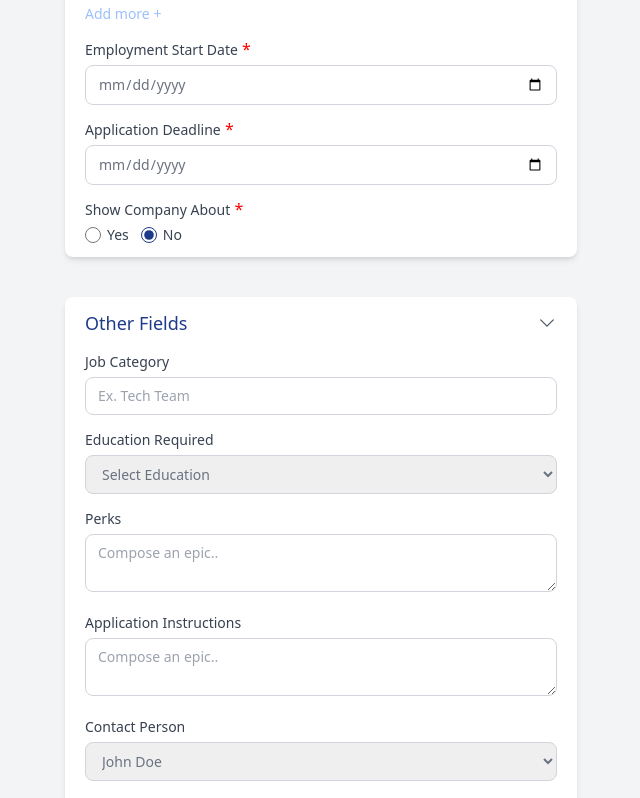
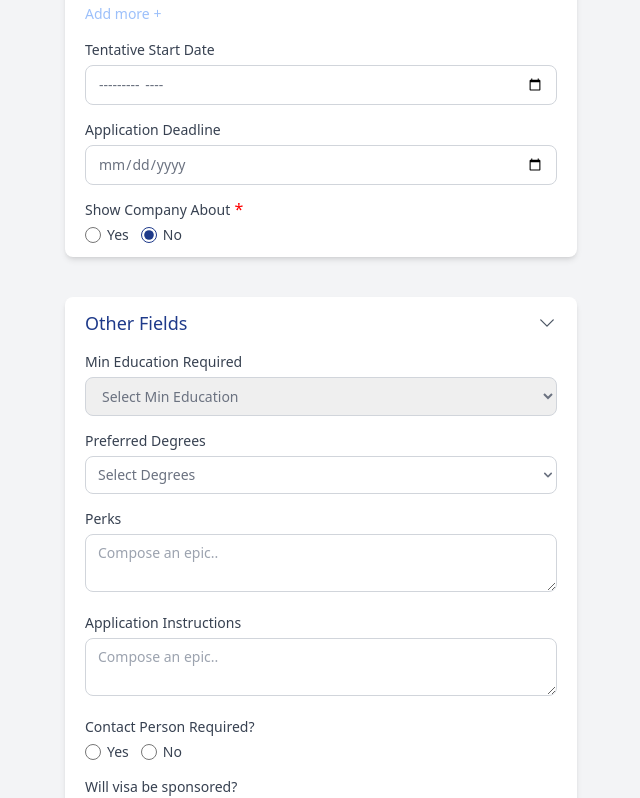
Before and after one commit to jibranjan/tanstack-form, a React (Vite) app: page / in a window 1280 px wide. Shown: the part 1160-1958 px from the top of the page, without its empty margins (215-855 px from the left). Built offline with nearby package versions, Linux system fonts and the light colour scheme.

Commit message:
add feedbacks

```diff
--- a/src/job-application-tab/JobApplication.tsx
+++ b/src/job-application-tab/JobApplication.tsx
@@ -27,18 +27,12 @@ function JobApplication({ form }: JobApplicationProps) {
     ];
 
     const [fields, setFields] = useState<FieldType[]>([
-        // Important Fields
-        { id: 'first-name', name: 'First name', isMandatory: true, section: 'important' },
-        { id: 'last-name', name: 'Last name', isMandatory: true, section: 'important' },
-        { id: 'email', name: 'Email', isMandatory: true, section: 'important' },
-        { id: 'location', name: 'Location', isMandatory: false, section: 'important', allowChange: true },
-        { id: 'dob', name: 'DOB', isMandatory: false, section: 'important', allowChange: true },
-
         // Other Fields
-        { id: 'skills', name: 'Skills', isMandatory: true, section: 'other' },
-        { id: 'current-salary', name: 'Current salary', isMandatory: true, section: 'other' },
+        { id: 'skills', name: 'Skills', isMandatory: false, section: 'other', allowChange: true },
+        { id: 'cover-letter', name: 'Cover letter', isMandatory: false, section: 'other', allowChange: true },
         { id: 'expected-salary', name: 'Expected salary', isMandatory: false, section: 'other', allowChange: true },
         { id: 'notice-period', name: 'Notice period', isMandatory: false, section: 'other', allowChange: true },
+        { id: 'languages-known', name: 'Languages known', isMandatory: false, section: 'other', allowChange: true },
     ]);
 
     const renderFieldSection = (section: 'important' | 'other') => {
@@ -145,29 +139,6 @@ function JobApplication({ form }: JobApplicationProps) {
                         />
                     ))}
                 </div>
-
-                {/* Assignee */}
-                <form.Field
-                    name="assignee"
-                    children={(field: any) => {
-                        return (
-                            <div>
-                                <label htmlFor="assignee" className="text-sm text-gray-700 font-light">Assignee</label>
-                                <select
-                                    id="assignee"
-                                    name="assignee"
-                                    value={field.state.value || ""}
-                                    className="text-sm font-light text-gray-500 ring-0 border border-gray-300 w-full py-2 px-3 rounded-lg mt-1"
-                                    onChange={(e) => field.handleChange(e.target.value)}
-                                    onBlur={field.handleBlur}
-                                >
-                                    <option value="john">John Doe</option>
-                                    <option value="jane">Jane Doe</option>
-                                </select>
-                            </div>
-                        )
-                    }}
-                />
             </div>
 
             {/* Candidate Fields */}
@@ -187,38 +158,16 @@ function JobApplication({ form }: JobApplicationProps) {
                         <span>Re-order Fields</span>
                     </div>
                 </div>
-                {/* Important Fields */}
-                <div className="flex flex-col gap-2">
-                    <h3 className="text-gray-700 text-sm bg-gray-100 p-2 rounded-lg">Important Fields</h3>
-                    {renderFieldSection('important')}
-                </div>
 
                 {/* Other Fields */}
                 <div className="flex flex-col gap-2">
-                    <h3 className="text-gray-700 text-sm bg-gray-100 p-2 rounded-lg">Other Fields</h3>
+                    <h3 className="text-gray-700 text-sm bg-gray-100 p-2 rounded-lg">
+                        Other Fields
+                        <p className="text-xs text-gray-700 font-light mt-1">
+                            First name, last name and email are already added.
+                        </p>
+                    </h3>
                     {renderFieldSection('other')}
-                </div>
-
-                {/* Custom Fields */}
-                <div className="flex flex-col gap-2">
-                    <h3 className="text-gray-700 text-sm bg-gray-100 p-2 rounded-lg">Custom Fields</h3>
-                    <div className="flex flex-col gap-2 p-2">
-                        {/* {customFields.map((field) => (
-                            <div key={field.id} className="flex items-center justify-between gap-2 col-span-1">
-                                <span>{field.name}</span>
-                            </div>
-                        ))} */}
-
-                        <div
-                            className="border border-dashed border-blue-900 rounded-lg px-5 py-0.5 flex items-center justify-center gap-2 text-blue-900 cursor-pointer bg-indigo-50 w-fit active:scale-95 transition-all duration-150 ease-in-out"
-                            onClick={() => {
-                                // Will have to show a swal, not doing it rn.
-                            }}
-                        >
-                            <span className="text-lg">+</span>
-                            <span className="text-sm">Create Custom Field</span>
-                        </div>
-                    </div>
                 </div>
             </div>
 
--- a/src/job-description-tab/ImportantFields.tsx
+++ b/src/job-description-tab/ImportantFields.tsx
@@ -523,7 +523,7 @@ function ImportantFields({ form }: ImportantFieldsProps) {
                                 onChange={(e) => {
                                     field.handleChange(e.target.value);
                                 }}
-                                className="text-sm font-light text-gray-500 ring-0 border border-gray-300 w-full py-2 px-3 rounded-lg mt-1"
+                                className="text-sm font-light text-gray-500 ring-0 border border-gray-300 w-full py-2 px-3 rounded-lg mt-1 req-input-field"
                                 placeholder="Enter Job Description"
                             ></textarea>
                         </div>
@@ -533,7 +533,7 @@ function ImportantFields({ form }: ImportantFieldsProps) {
 
             {/* Salary */}
             <div>
-                <span className="text-sm text-gray-700 eqp-required-field">
+                <span className="text-sm text-gray-700">
                     Salary
                 </span>
                 <div className="flex items-center gap-3 mt-1">
@@ -545,10 +545,10 @@ function ImportantFields({ form }: ImportantFieldsProps) {
                                 value={field.state.value || ""}
                                 onBlur={field.handleBlur}
                                 onChange={(e) => field.handleChange(e.target.value)}
-                                className="text-sm font-light text-gray-500 ring-0 border border-gray-300 py-2 px-3 rounded-lg w-24 req-input-field"
+                                className="text-sm font-light text-gray-500 ring-0 border border-gray-300 py-2 px-3 rounded-lg w-24"
                             >
-                                <option value="usd">$</option>
-                                <option value="inr">₹</option>
+                                <option value="usd">USD</option>
+                                <option value="inr">INR</option>
                             </select>
                         )}
                     />
@@ -561,7 +561,7 @@ function ImportantFields({ form }: ImportantFieldsProps) {
                                 value={field.state.value || ""}
                                 onBlur={field.handleBlur}
                                 onChange={(e) => field.handleChange(e.target.value)}
-                                className="text-sm font-light text-gray-500 ring-0 border border-gray-300 w-full py-2 px-3 rounded-lg req-input-field"
+                                className="text-sm font-light text-gray-500 ring-0 border border-gray-300 w-full py-2 px-3 rounded-lg"
                                 placeholder="Min salary"
                             />
                         )}
@@ -575,7 +575,7 @@ function ImportantFields({ form }: ImportantFieldsProps) {
                                 value={field.state.value || ""}
                                 onBlur={field.handleBlur}
                                 onChange={(e) => field.handleChange(e.target.value)}
-                                className="text-sm font-light text-gray-500 ring-0 border border-gray-300 w-full py-2 px-3 rounded-lg req-input-field"
+                                className="text-sm font-light text-gray-500 ring-0 border border-gray-300 w-full py-2 px-3 rounded-lg"
                                 placeholder="Max salary"
                             />
                         )}
@@ -609,7 +609,7 @@ function ImportantFields({ form }: ImportantFieldsProps) {
                                         onChange={(e) => {
                                             field.handleChange(e.target.value);
                                         }}
-                                        className="text-sm font-light text-gray-500 ring-0 border border-gray-300 w-full py-2 px-3 rounded-lg mt-1"
+                                        className="text-sm font-light text-gray-500 ring-0 border border-gray-300 w-full py-2 px-3 rounded-lg mt-1 req-input-field"
                                         placeholder="Enter Responsibilities"
                                     ></textarea>
                                 </div>
@@ -647,21 +647,21 @@ function ImportantFields({ form }: ImportantFieldsProps) {
 
             <form.Field
                 className="flex flex-col gap-5"
-                name="employmentStartDate"
+                name="tentativeStartDate"
                 children={(field: any) => {
                     return (
                         <div>
-                            <label htmlFor={field.name} className="text-sm text-gray-700 eqp-required-field">
-                                Employment Start Date
+                            <label htmlFor={field.name} className="text-sm text-gray-700">
+                                Tentative Start Date
                             </label>
                             <input
                                 id={field.name}
-                                type="date"
+                                type="month"
                                 name={field.name}
                                 value={field.state.value || ""}
                                 onBlur={field.handleBlur}
                                 onChange={(e) => field.handleChange(e.target.value)}
-                                className="text-sm font-light text-gray-500 ring-0 border border-gray-300 w-full py-2 px-3 rounded-lg mt-1 req-input-field"
+                                className="text-sm font-light text-gray-500 ring-0 border border-gray-300 w-full py-2 px-3 rounded-lg mt-1"
                             />
                         </div>
                     );
@@ -675,7 +675,7 @@ function ImportantFields({ form }: ImportantFieldsProps) {
                 children={(field: any) => {
                     return (
                         <div>
-                            <label htmlFor={field.name} className="text-sm text-gray-700 eqp-required-field">
+                            <label htmlFor={field.name} className="text-sm text-gray-700">
                                 Application Deadline
                             </label>
                             <input
@@ -685,7 +685,7 @@ function ImportantFields({ form }: ImportantFieldsProps) {
                                 value={field.state.value || ""}
                                 onBlur={field.handleBlur}
                                 onChange={(e) => field.handleChange(e.target.value)}
-                                className="text-sm font-light text-gray-500 ring-0 border border-gray-300 w-full py-2 px-3 rounded-lg mt-1 req-input-field"
+                                className="text-sm font-light text-gray-500 ring-0 border border-gray-300 w-full py-2 px-3 rounded-lg mt-1"
                             />
                         </div>
                     );
--- a/src/job-description-tab/OtherFields.tsx
+++ b/src/job-description-tab/OtherFields.tsx
@@ -8,7 +8,14 @@ function OtherFields({ form }: OtherFieldsProps) {
     const [attachCtaText, setAttachCtaText] = useState("Attach");
     const [attachments, setAttachments] = useState<File[]>([]);
 
+    const renderPreferredDegrees = true;
+
+    const [isDegreesOpen, setIsDegreesOpen] = useState(false);
+    const degrees = ["B.Tech", "B.Sc", "B.Com"];
+
     const fileInputRef = useRef<HTMLInputElement>(null);
+
+    const [contactPersonRequired, setContactPersonRequired] = useState(false);
 
     const validateFile = (file: File) => {
         const allowedTypes = ['application/pdf', 'application/msword', 'application/vnd.openxmlformats-officedocument.wordprocessingml.document', 'image/png', 'image/jpeg'];
@@ -46,38 +53,14 @@ function OtherFields({ form }: OtherFieldsProps) {
         <section
             className="flex flex-col gap-3"
         >
-            {/* Job Category */}
+            {/* Min Education Required */}
             <form.Field
-                name="jobCategory"
+                name="minEducationRequired"
                 children={(field: any) => {
                     return (
                         <div>
                             <label htmlFor={field.name} className="text-sm text-gray-700">
-                                Job Category
-                            </label>
-                            <input
-                                id={field.name}
-                                name={field.name}
-                                value={field.state.value || ""}
-                                onBlur={field.handleBlur}
-                                onChange={(e) => field.handleChange(e.target.value)}
-                                type="text"
-                                placeholder="Ex. Tech Team"
-                                className="text-sm font-light text-gray-500 ring-0 border border-gray-300 w-full py-2 px-3 rounded-lg mt-1"
-                            />
-                        </div>
-                    )
-                }}
-            />
-
-            {/* Education Required */}
-            <form.Field
-                name="educationRequired"
-                children={(field: any) => {
-                    return (
-                        <div>
-                            <label htmlFor={field.name} className="text-sm text-gray-700">
-                                Education Required
+                                Min Education Required
                             </label>
                             <select
                                 id={field.name}
@@ -88,16 +71,73 @@ function OtherFields({ form }: OtherFieldsProps) {
                                 className="text-sm font-light text-gray-500 ring-0 border border-gray-300 w-full py-2 px-3 rounded-lg mt-1"
                             >
                                 <option value="" disabled>
-                                    Select Education
+                                    Select Min Education
                                 </option>
-                                <option value="B.Tech">B.Tech</option>
-                                <option value="B.Sc">B.Sc</option>
-                                <option value="B.Com">B.Com</option>
+                                <option value="post-graduation">Post Graduation</option>
+                                <option value="under-graduation">Under Graduation</option>
+                                <option value="high-school">High School</option>
                             </select>
                         </div>
                     )
                 }}
             />
+
+            {/* Preferred Degree */}
+            {/* We will have a conditional rendering here. Will recieve a var from backend that determines if we need to show this field or not. */}
+            {renderPreferredDegrees && (
+                <form.Field
+                    name="preferredDegree"
+                    children={(field: any) => {
+                        const selectedDegrees = field.state.value || [];
+
+                    return (
+                        <div className="relative">
+                            <label htmlFor={field.name} className="text-sm text-gray-700">
+                                Preferred Degrees
+                            </label>
+                            <button
+                                type="button"
+                                onClick={() => setIsDegreesOpen(!isDegreesOpen)}
+                                className="text-sm font-light text-gray-500 ring-0 border border-gray-300 w-full py-2 pl-3 rounded-lg mt-1 text-left flex justify-between items-center"
+                            >
+                                <span>
+                                    {selectedDegrees.length
+                                        ? `${selectedDegrees.length} degree${selectedDegrees.length > 1 ? 's' : ''} selected`
+                                        : 'Select Degrees'}
+                                </span>
+                                <svg className={`w-4 h-4 transition-transform ${isDegreesOpen ? 'rotate-180' : ''}`} viewBox="0 0 20 20" fill="currentColor">
+                                    <path fillRule="evenodd" d="M5.293 7.293a1 1 0 011.414 0L10 10.586l3.293-3.293a1 1 0 111.414 1.414l-4 4a1 1 0 01-1.414 0l-4-4a1 1 0 010-1.414z" clipRule="evenodd" />
+                                </svg>
+                            </button>
+
+                            {isDegreesOpen && (
+                                <div className="absolute z-10 w-full mt-1 bg-white border border-gray-300 rounded-lg shadow-lg overflow-hidden">
+                                    {degrees.map((degree) => (
+                                        <label
+                                            key={degree}
+                                            className="flex items-center gap-2 px-3 py-2 hover:bg-gray-50 cursor-pointer"
+                                        >
+                                            <input
+                                                type="checkbox"
+                                                checked={selectedDegrees.includes(degree)}
+                                                onChange={(e) => {
+                                                    const newDegrees = e.target.checked
+                                                        ? [...selectedDegrees, degree]
+                                                        : selectedDegrees.filter(d => d !== degree);
+                                                    field.handleChange(newDegrees);
+                                                }}
+                                                className="w-4 h-4 accent-blue-900"
+                                            />
+                                            <span className="text-sm font-light text-gray-700">{degree}</span>
+                                        </label>
+                                    ))}
+                                </div>
+                            )}
+                        </div>
+                    )
+                    }}
+                />
+            )}
 
             {/* Perks */}
             <form.Field
@@ -142,14 +182,55 @@ function OtherFields({ form }: OtherFieldsProps) {
             />
 
             {/* Contact Person */}
+            <div>
+                <span className="text-sm text-gray-700">Contact Person Required?</span>
+                <div className="flex items-center gap-3 mt-1">
+                    {['Yes', 'No'].map((option) => (
+                        <form.Field
+                            key={option}
+                            name="contactPerson"
+                            children={(field: any) => (
+                                <label className="text-sm items-center flex gap-1.5 font-light text-gray-700">
+                                    <input
+                                        type="radio"
+                                        value={option}
+                                        name={field.name}
+                                        onBlur={field.handleBlur}
+                                        checked={field.state.value === option}
+                                        onChange={(e) => {
+                                            field.handleChange(e.target.value);
+                                            setContactPersonRequired(option === 'Yes');
+                                        }}
+                                        className="w-4 h-4 accent-blue-900"
+                                    />
+                                    {option}
+                                </label>
+                            )}
+                        />
+                    ))}
+                </div>
+            </div>
+
+            {/* Contact Person Dropdown */}
+            {/* if contact person is required, then we will show a dropdown here */}
+            {contactPersonRequired && (
                 <form.Field
                     name="contactPerson"
                     children={(field: any) => {
                         return (
                             <div>
-                            <label htmlFor={field.name} className="text-sm text-gray-700">
-                                Contact Person
+                                <label htmlFor={field.name} className="text-xs text-gray-600">
+                                    Choose from your team members.
                                 </label>
+                                <span className="text-xs text-gray-500 font-light ml-2">
+                                    (<a
+                                        // href="" will be the link to teams page
+                                        className="text-xs text-blue-900 mr-1"
+                                    >
+                                        Click here
+                                    </a>
+                                    to add a new member.)
+                                </span>
                                 <select
                                     id={field.name}
                                     name={field.name}
@@ -165,6 +246,7 @@ function OtherFields({ form }: OtherFieldsProps) {
                         )
                     }}
                 />
+            )}
 
             {/* Visa Sponsorship */}
             <div>
```
Lines whose indentation alone changed are shown as unchanged.
